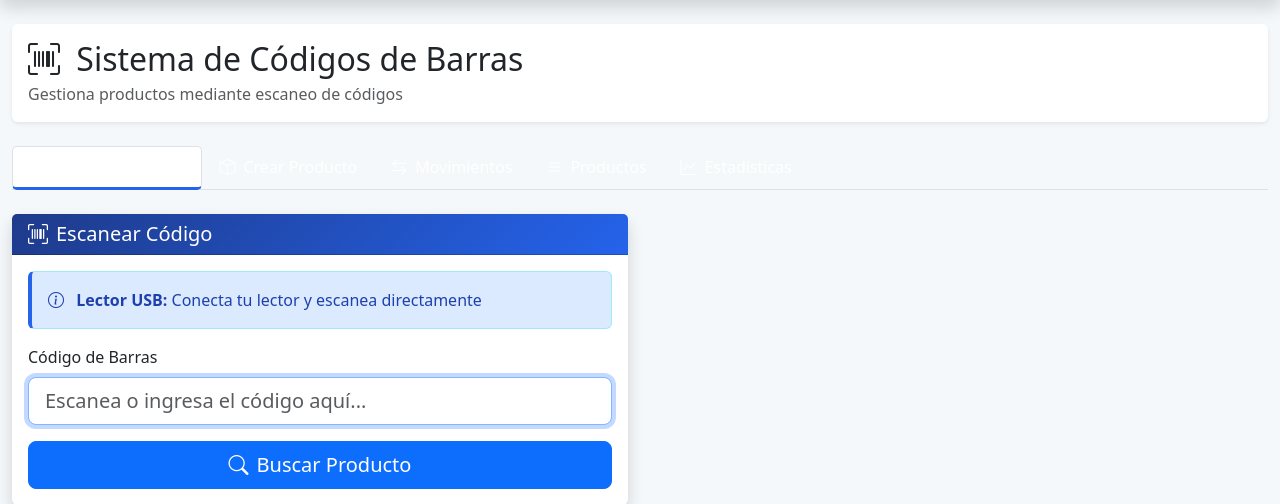
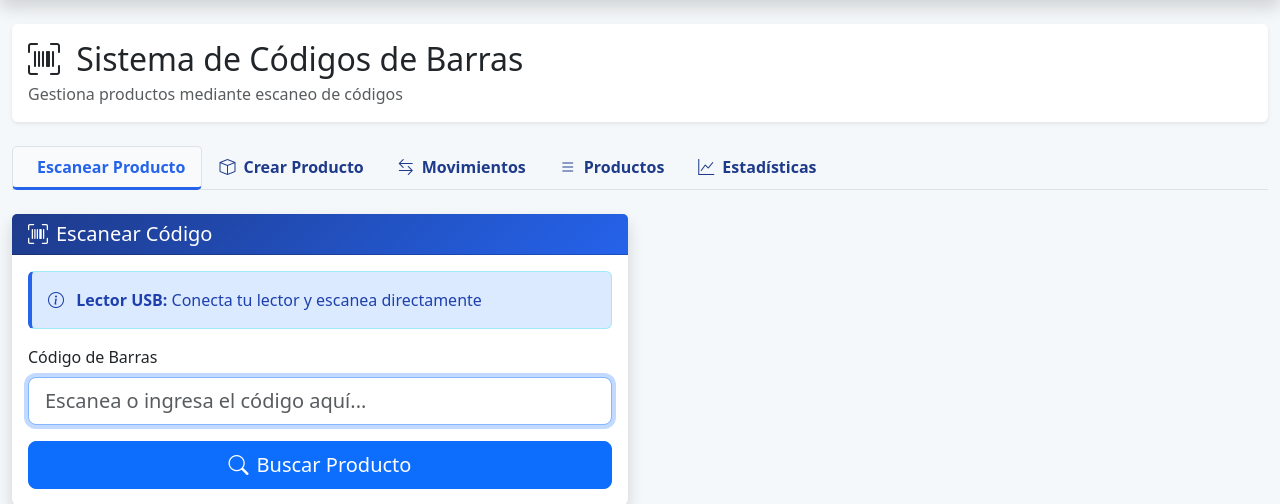
Before and after one commit to Neftis666/gestion_inventarios, a Flask app: page /barcode/ in a window 1280 px wide. Shown: the part 80-584 px from the top of the page. Run offline with Flask 3, Linux system fonts and the light colour scheme.

Commit message:
Update index.html

```diff
--- a/app/templates/barcode/index.html
+++ b/app/templates/barcode/index.html
@@ -21,14 +21,24 @@
     }
 
     .nav-tabs .nav-link {
-        color: #1e3a8a;
-        font-weight: 500;
+        color: #1e3a8a !important;
+        font-weight: 600;
+        font-size: 1rem;
+    }
+
+    .nav-tabs .nav-link:hover {
+        color: #2563eb !important;
     }
 
     .nav-tabs .nav-link.active {
-        color: #2563eb;
-        font-weight: 600;
+        color: #2563eb !important;
+        font-weight: 700;
         border-bottom: 3px solid #2563eb;
+        background-color: #f8fafc;
+    }
+
+    .nav-tabs .nav-link i {
+        color: inherit;
     }
 
     .alert-info {
```
